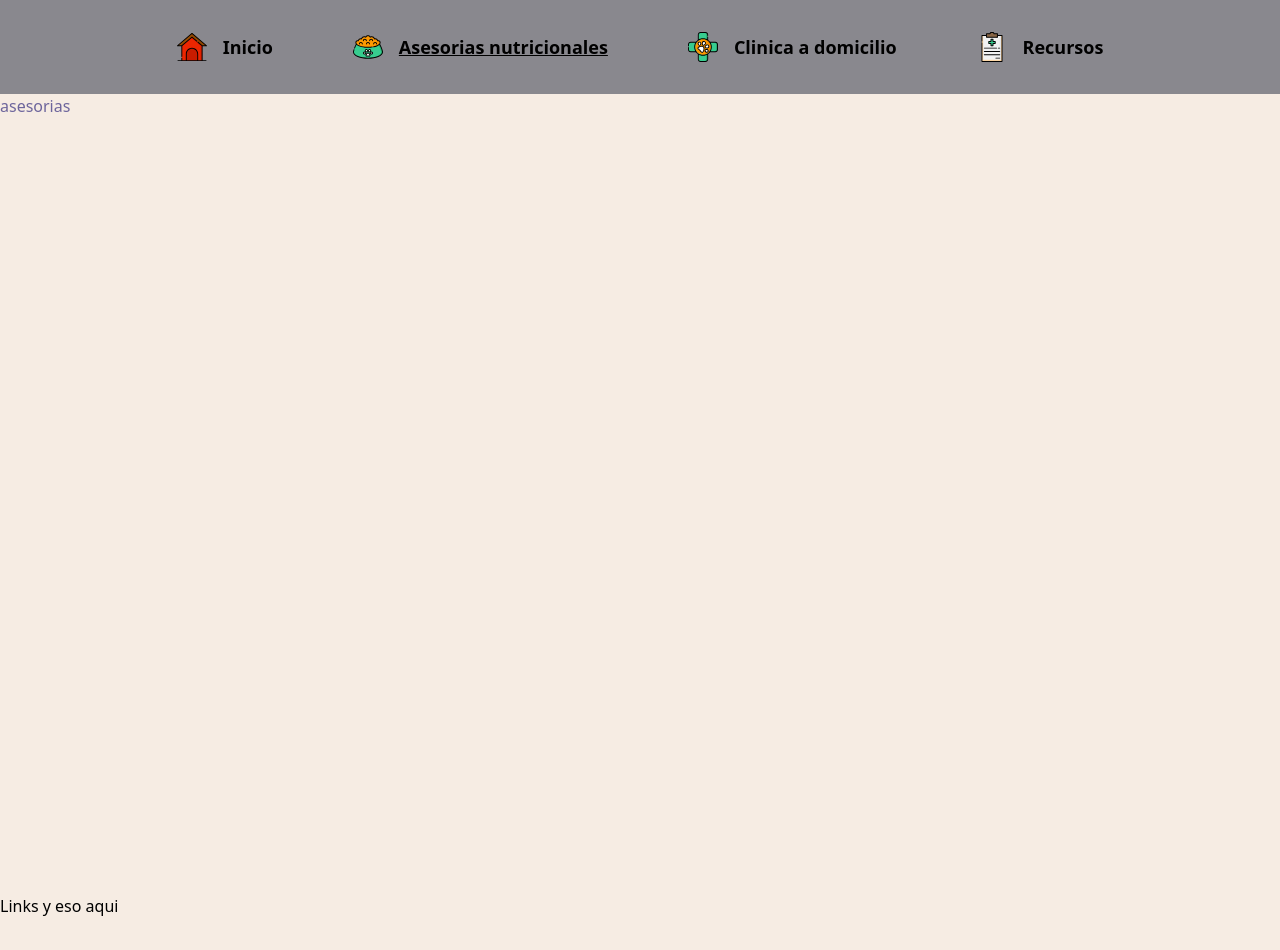
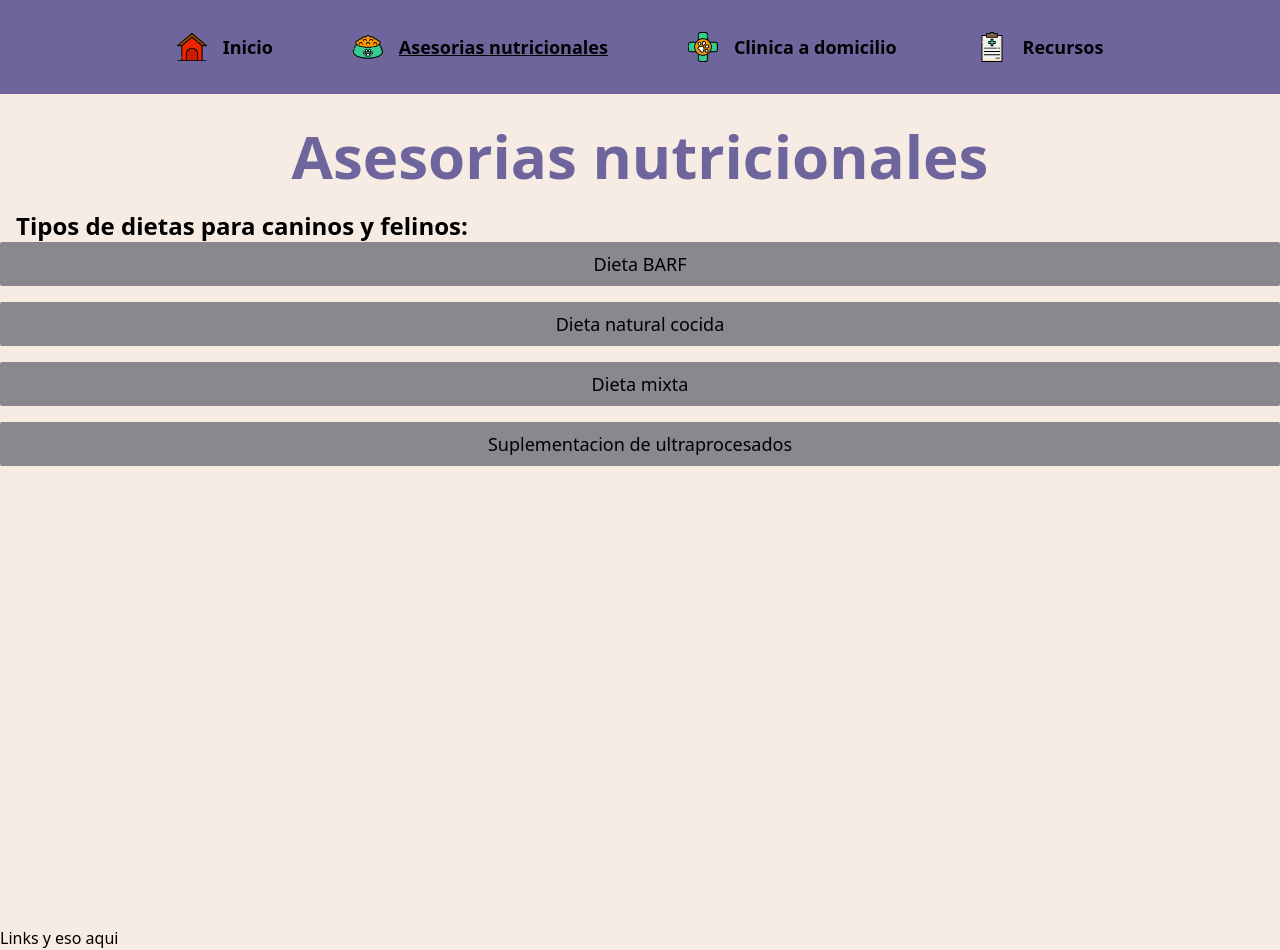
Before and after one commit to SantiagoJavierRubio/veroroffovet, a Next.js app in the folder next-app/: page /asesorias in a window 1280 px wide. Before the commit the page ends 918 px from the top, so only its background shows below. Built offline with nearby package versions, Linux system fonts and the light colour scheme.

Commit message:
asesorias styles and content

```diff
--- /dev/null
+++ b/next-app/components/Expandable.tsx
@@ -0,0 +1,24 @@
+import { useState, PropsWithChildren } from 'react'
+
+interface ExpandableProps {
+    title: string
+    startOpen?: boolean
+}
+
+export default function Expandable(props: PropsWithChildren<ExpandableProps>) {
+    const [open, setOpen] = useState(props.startOpen || false)
+    const toggleOpen = () => setOpen(prev => !prev)
+  return (
+    <div className='transition-all'>
+        <button
+            className='w-full py-2 bg-secondary rounded-sm'
+            onClick={toggleOpen}
+        >
+            {props.title}
+        </button>
+        <div className='flex flex-col align-top justify-center'>
+            {open && props.children}
+        </div>
+    </div>
+  )
+}
--- a/next-app/components/Layout/Layout.tsx
+++ b/next-app/components/Layout/Layout.tsx
@@ -16,7 +16,7 @@ export default function Layout(props: PropsWithChildren<LayoutProps>) {
                 description={props.description}
             />
             <NavBar />
-            <main className="w-full h-screen text-primary">
+            <main className="w-full min-h-screen">
                 {props.children}
             </main>
             <Footer />
--- a/next-app/components/Layout/NavBar.tsx
+++ b/next-app/components/Layout/NavBar.tsx
@@ -1,3 +1,4 @@
+import { useEffect, useState } from "react";
 import Link from "next/link"
 import Image from "next/image";
 import styles from "../../styles/NavBar.module.css"
@@ -35,7 +36,10 @@ function setCurrentPage() {
 }
 
 export default function NavBar() {
-    const current = setCurrentPage()
+    const [current, setCurrent] = useState(LOCATIONS.INICIO)
+    useEffect(() => {
+        setCurrent(setCurrentPage)
+    }, [])
   return (
     <nav className={styles.navbar}>
         <Link href="/">
--- a/next-app/pages/asesorias/formulario.tsx
+++ b/next-app/pages/asesorias/formulario.tsx
@@ -1,6 +1,6 @@
 import Layout from "@/components/Layout/Layout"
 
-export default function formulario() {
+export default function Formulario() {
   return (
     <Layout title="Asesorias nutricionales - Formulario">
         formulario
--- a/next-app/pages/asesorias/index.tsx
+++ b/next-app/pages/asesorias/index.tsx
@@ -1,9 +1,110 @@
 import Layout from "@/components/Layout/Layout"
+import Expandable from "@/components/Expandable"
+import styles from "../../styles/Asesorias.module.css";
 
-export default function asesorias() {
+export default function Asesorias() {
   return (
     <Layout title="Asesorias nutricionales">
-        asesorias
+        <h1 className="text-primary text-6xl mt-8 text-center font-extrabold">Asesorias nutricionales</h1>
+        <h2 className="text-black text-2xl px-4 mt-6 font-bold">Tipos de dietas para caninos y felinos:</h2>
+        <ul className="flex flex-col gap-4">
+          <li className={styles.listElement}>
+            <Expandable title="Dieta BARF">
+              <p className={styles.dietDescription}>
+                Sus siglas significan “Biologically Appropiate Raw Food”, en castellano “Alimentación Cruda
+                Biologicamente Apropiada” (ACBA).<br /> Consiste en una dieta cruda que intenta imitar lo mas posible la
+                presa que nuestros carnívoros a cargo consumirían en la naturaleza.
+                Animales con ciertas patologías diagnosticadas y humanos inmunosuprimidos pueden no ser aptos para
+                una dieta BARF.
+              </p>
+              <div className={styles.dietDetails}>
+                <h4>Incluye:</h4>
+                <ul>
+                  <li>Consulta por videollamada</li>
+                  <li>Archivo PDF con la dieta</li>
+                  <li>Guia de transicion hacia la nueva dieta</li>
+                  <li>Recetas utiles, listado de suplementos, cortes de carne economicos, etc</li>
+                  <li>Seguimiento via mail durante 30 dias para despejar dudas que surjan durante el proceso</li>
+                </ul>
+                <h4>Honorarios:</h4>
+                <p className={styles.price}>$6500</p>
+                <p className={styles.priceDetail}>Si por algun motivo el acompanamiento inicial supera el mes, se debera abonar un control de $3000</p>
+                <p className={styles.priceDetail}>En pacientes sanos se aconseja un control a los 6 meses y luego controles anuales</p>
+              </div>
+            </Expandable>
+          </li>
+          <li className={styles.listElement}>
+            <Expandable title="Dieta natural cocida">
+              <p className={styles.dietDescription}>
+                Para todo tipo de animales (humanos y no humanos). Consiste en una dieta
+                adecuada para un carnívoro pero, a diferencia de la dieta BARF, es cocida. Cada dieta para cada animal
+                es distinta y se formula en base a sus condiciones de vida y de salud, adecuada a sus requerimientos.
+              </p>
+              <div className={styles.dietDetails}>
+                <h4>Incluye:</h4>
+                <ul>
+                  <li>Consulta por videollamada</li>
+                  <li>Archivo PDF con la dieta</li>
+                  <li>Guia de transicion hacia la nueva dieta</li>
+                  <li>Recetas utiles, listado de suplementos, cortes de carne economicos, etc</li>
+                  <li>Seguimiento via mail durante 30 dias para despejar dudas que surjan durante el proceso</li>
+                </ul>
+                <h4>Honorarios:</h4>
+                <p className={styles.price}>$6500</p>
+                <p className={styles.priceDetail}>Si por algun motivo el acompanamiento inicial supera el mes, se debera abonar un control de $3000</p>
+                <p className={styles.priceDetail}>En pacientes sanos se aconseja un control a los 6 meses y luego controles anuales</p>
+              </div>
+            </Expandable>
+          </li>
+          <li className={styles.listElement}>
+            <Expandable title="Dieta mixta">
+              <p className={styles.dietDescription}>
+                Consiste en proporcionar parte de la dieta en forma de alimentación natural cocida y otra
+                parte en forma de alimento ultraprocesado. Muchas veces se presentan miedos o inseguridades a la
+                hora de cambiar la alimentación de nuestros compañeros carnívoros, esta es una buena forma de
+                empezar y probar cómo se sienten durante el proceso.
+              </p>
+              <div className={styles.dietDetails}>
+                <h4>Incluye:</h4>
+                <ul>
+                  <li>Consulta por videollamada</li>
+                  <li>Evaluacion del ultraprocesado actual y, de ser necesario, recomendacion de otras opciones</li>
+                  <li>Archivo PDF con la dieta</li>
+                  <li>Guia de transicion hacia la nueva dieta</li>
+                  <li>Recetas utiles, listado de suplementos, cortes de carne economicos, etc</li>
+                  <li>Seguimiento via mail durante 30 dias para despejar dudas que surjan durante el proceso</li>
+                </ul>
+                <h4>Honorarios:</h4>
+                <p className={styles.price}>$6500</p>
+                <p className={styles.priceDetail}>Si por algun motivo el acompanamiento inicial supera el mes, se debera abonar un control de $3000</p>
+                <p className={styles.priceDetail}>En pacientes sanos se aconseja un control a los 6 meses y luego controles anuales</p>
+              </div>
+            </Expandable>
+          </li>
+          <li className={styles.listElement}>
+            <Expandable title="Suplementacion de ultraprocesados">
+              <p className={styles.dietDescription}>
+                Son muchos los motivos por los cuales no queremos cambiar a
+                una alimentación natural, pero sí queremos mejorar la calidad del alimento que les ofrecemos a diario.
+                Incorporando pequeños cambios como el agregado de suplementos específicos según cada caso
+                estamos mejorando muchísimo su calidad de vida.
+              </p>
+              <div className={styles.dietDetails}>
+                <h4>Incluye:</h4>
+                <ul>
+                  <li>Consulta por videollamada</li>
+                  <li>Evaluacion del ultraprocesado actual y, de ser necesario, recomendacion de otras opciones</li>
+                  <li>Listado de suplementos</li>
+                  <li>Recetas utiles</li>
+                  <li>Seguimiento via mail por 7 dias para despejar dudas que surjan durante el proceso</li>
+                </ul>
+                <h4>Honorarios:</h4>
+                <p className={styles.price}>$4500</p>
+                <p className={styles.priceDetail}>Si por algun motivo el acompanamiento inicial supera los 7 dias, se debera abonar un control de $2000</p>
+              </div>
+            </Expandable>
+          </li>
+        </ul>
     </Layout>
   )
 }
--- a/next-app/pages/clinica.tsx
+++ b/next-app/pages/clinica.tsx
@@ -1,6 +1,6 @@
 import Layout from "@/components/Layout/Layout"
 
-export default function clinica() {
+export default function Clinica() {
   return (
     <Layout title="Clinica a domicilio">
         clinica
--- a/next-app/pages/recursos.tsx
+++ b/next-app/pages/recursos.tsx
@@ -1,6 +1,6 @@
 import Layout from "@/components/Layout/Layout"
 
-export default function recursos() {
+export default function Recursos() {
   return (
     <Layout title="Recursos">
         recursos
--- /dev/null
+++ b/next-app/styles/Asesorias.module.css
@@ -0,0 +1,29 @@
+.listElement {
+    @apply w-full text-lg
+}
+.dietDescription, .dietDetails {
+    animation: appear 0.1s ease-in-out;
+    @apply px-12 text-primary font-semibold
+}
+.dietDetails > ul {
+    @apply px-8 list-disc
+}
+.dietDetails > h4 {
+    @apply underline mt-4
+}
+
+.price {
+    @apply text-center font-bold text-xl mb-4
+}
+.priceDetail {
+    @apply px-4 my-2 italic
+}
+
+@keyframes appear {
+    0% {
+        opacity: 0;
+    }
+    100% {
+        opacity: 100;
+    }
+}
--- a/next-app/styles/NavBar.module.css
+++ b/next-app/styles/NavBar.module.css
@@ -1,10 +1,10 @@
 .navbar {
     @apply w-full flex items-stretch justify-center
-        gap-4 min-h-[4rem] bg-secondary p-4
+        gap-4 min-h-[4rem] bg-primary p-4
 }
 
 .linkBtn {
-    @apply h-full py-4 px-8 hover:shadow-xl transition-all flex items-center justify-center gap-4
+    @apply h-full py-4 px-8 hover:shadow-xl transition-all flex items-center justify-center gap-4 rounded-md
 }
 
 .linkBtn > h4 {
--- a/next-app/tailwind.config.js
+++ b/next-app/tailwind.config.js
@@ -5,11 +5,12 @@ module.exports = {
     "./components/**/*.{js,ts,tsx,jsx}"
   ],
   theme: {
-    colors: {
-      'primary': '#6d659c',
-      'secondary': '#89888e'
+    extend: {
+      colors: {
+        'primary': '#6d659c',
+        'secondary': '#89888e'
+      },
     },
-    extend: {},
   },
   plugins: [],
 }
```
